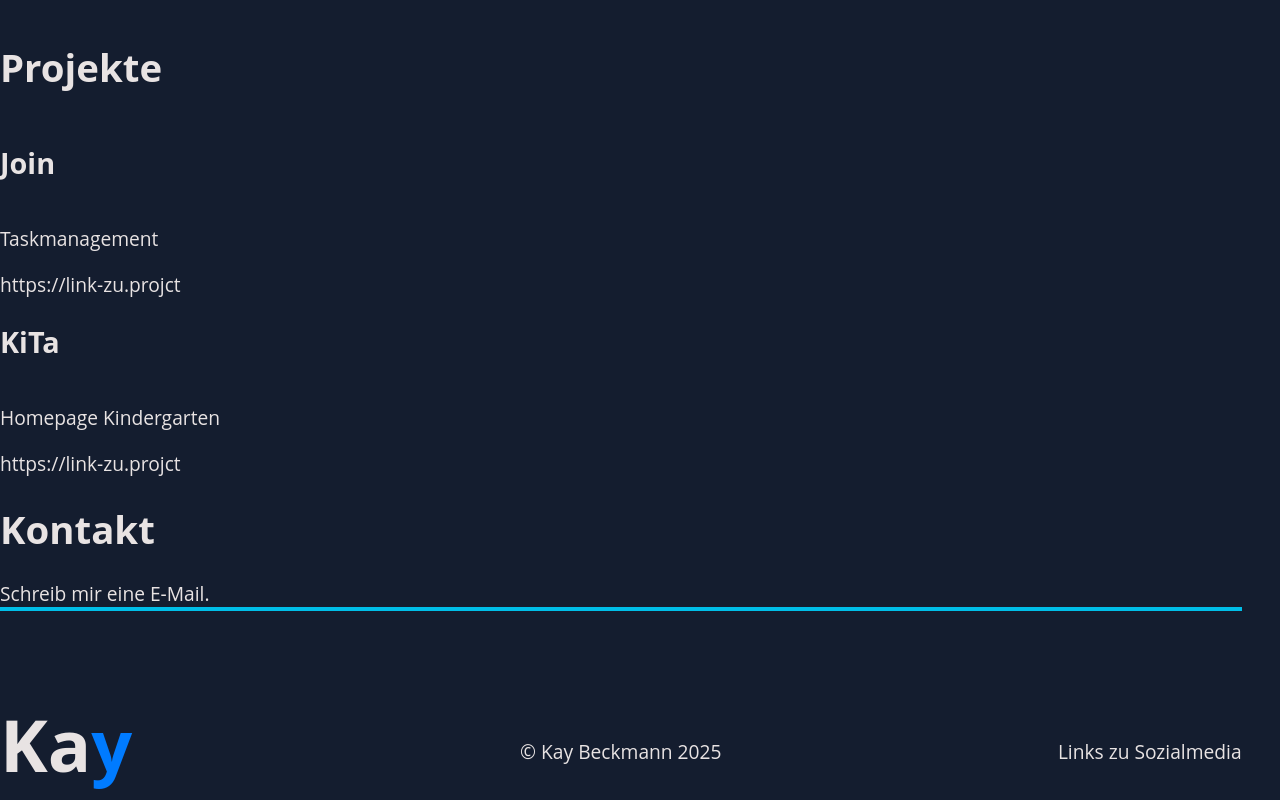
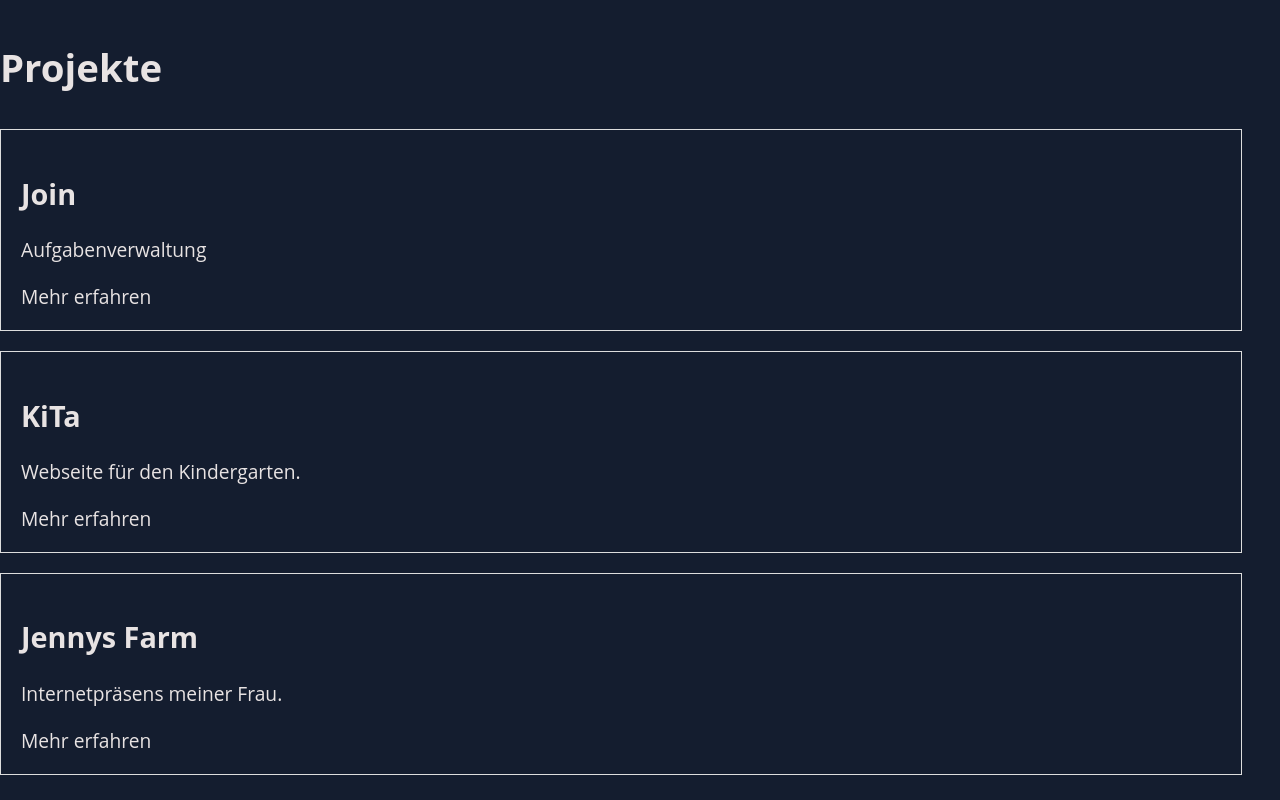
Before and after one commit to KayBeckmann/Portfolio-Vue, a Vue app: page / in a window 1280 px wide. Shown: the part 1680-2480 px from the top of the page. Built offline with nearby package versions, Linux system fonts and the light colour scheme.

Commit message:
Projectcards multilingual

```diff
--- a/src/components/ProjectCardComponent.vue
+++ b/src/components/ProjectCardComponent.vue
@@ -1,23 +1,24 @@
 <template>
-    <h2>{{ props.project.title }}</h2>
-    <p>{{ props.project.description }}</p>
-    <a :href="props.project.url">{{ props.project.url }}</a>
+  <div class="project-card">
+    <h2>{{ project.title }}</h2>
+    <p>{{ project.description }}</p>
+    <a :href="project.url" target="_blank" rel="noopener noreferrer">Mehr erfahren</a>
+  </div>
 </template>
 
-<script setup lang="js">
-import { useLanguageStore } from '../stores/language';
-import { defineProps } from 'vue';
-
-const { currentMessages } = useLanguageStore();
-
-const props = defineProps({
-       project: {
-           type: Object,
-           required: true
-       }
-   });
+<script setup>
+defineProps({
+  project: {
+    type: Object,
+    required: true
+  }
+});
 </script>
 
-<style lang="css" scoped>
-
+<style scoped>
+.project-card {
+  border: 1px solid #ddd;
+  padding: 20px;
+  margin: 10px 0;
+}
 </style>
--- a/src/components/ProjekteComponent.vue
+++ b/src/components/ProjekteComponent.vue
@@ -1,7 +1,7 @@
 <template>
     <h1>Projekte</h1>
 
-    <ProjectCardComponent v-for="project in projects" :key="project.title" :project="project"></ProjectCardComponent>
+    <ProjectCardComponent v-for="project in currentMessages.projects" :key="project.title" :project="project"></ProjectCardComponent>
 </template>
 
 <script setup lang="js">
@@ -10,7 +10,7 @@ import ProjectCardComponent from './ProjectCardComponent.vue';
 
 let projects = [
     {
-        "title":"Join",
+        "title":"{{ currentMessages.projects.title }}",
         "description":"Taskmanagement",
         "url":"https://link-zu.projct"
     },
--- a/src/locales/de.json
+++ b/src/locales/de.json
@@ -18,5 +18,22 @@
   "contact": {
     "title": "Kontakt",
     "mail": "Schreib mir eine E-Mail."
-  }
+  },
+  "projects":[
+    {
+      "title":"Join",
+      "description":"Aufgabenverwaltung",
+      "url":"https://projekt.beckmann-md.de"
+    },
+    {
+      "title":"KiTa",
+      "description":"Webseite für den Kindergarten.",
+      "url":"https://projekt.beckmann-md.de"
+    },
+    {
+      "title":"Jennys Farm",
+      "description":"Internetpräsens meiner Frau.",
+      "url":"https://jennys-farm.com"
+    }
+  ]
 }
--- a/src/locales/en.json
+++ b/src/locales/en.json
@@ -18,5 +18,22 @@
   "contact": {
     "title": "Contact",
     "mail": "Write me a mail."
-  }
+  },
+  "projects":[
+    {
+      "title":"Join",
+      "description":"Taskmanagement",
+      "url":"https://projekt.beckmann-md.de"
+    },
+    {
+      "title":"KiTa",
+      "description":"webpage for Kindergarten.",
+      "url":"https://projekt.beckmann-md.de"
+    },
+    {
+      "title":"Jennys Farm",
+      "description":"Homepage of my wife.",
+      "url":"https://jennys-farm.com"
+    }
+  ]
 }
--- a/src/locales/sv.json
+++ b/src/locales/sv.json
@@ -18,5 +18,22 @@
   "contact": {
     "title": "Kontakt",
     "mail": "Skriv ett mejl till mig."
-  }
+  },
+  "projects":[
+    {
+      "title":"Join",
+      "description":"Uppgiftshantering",
+      "url":"https://projekt.beckmann-md.de"
+    },
+    {
+      "title":"KiTa",
+      "description":"Webbplats för förskolan.",
+      "url":"https://projekt.beckmann-md.de"
+    },
+    {
+      "title":"Jennys Farm",
+      "description":"Min frus hemsida.",
+      "url":"https://jennys-farm.com"
+    }
+  ]
 }
```
